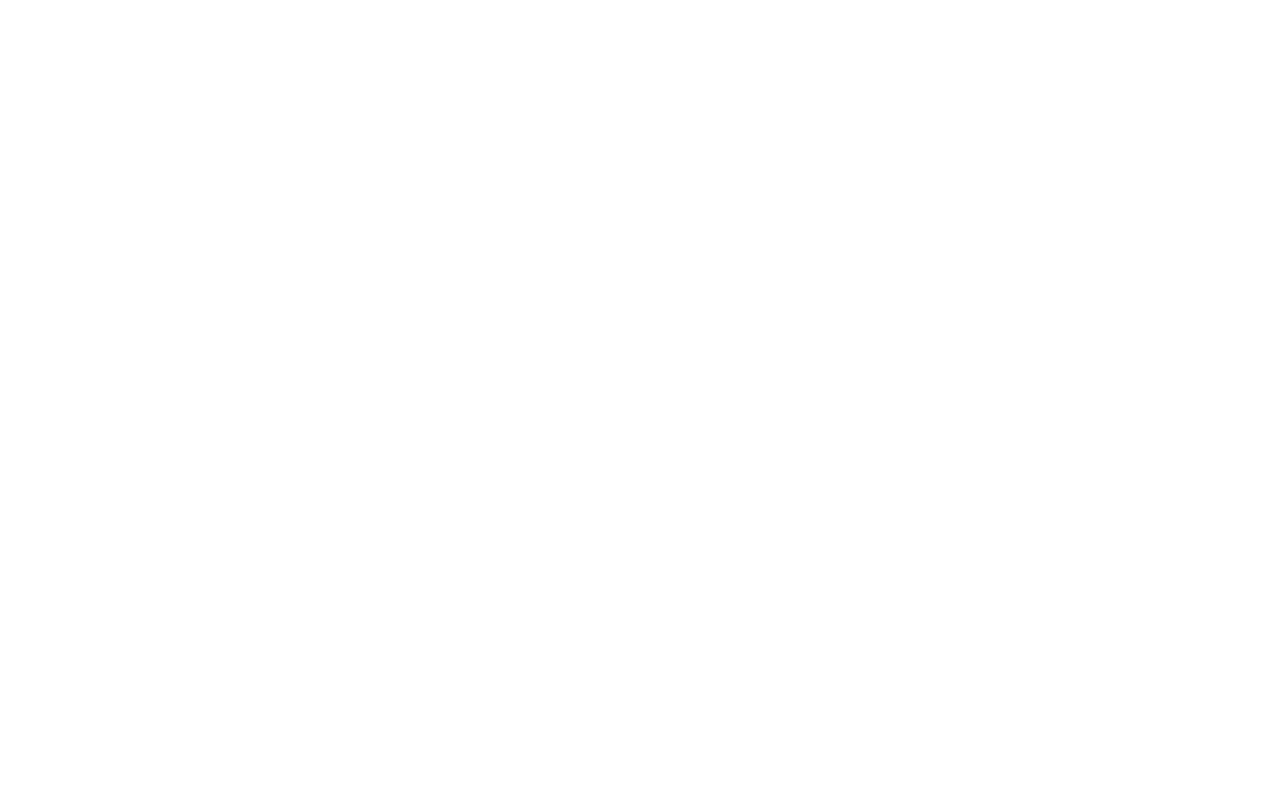
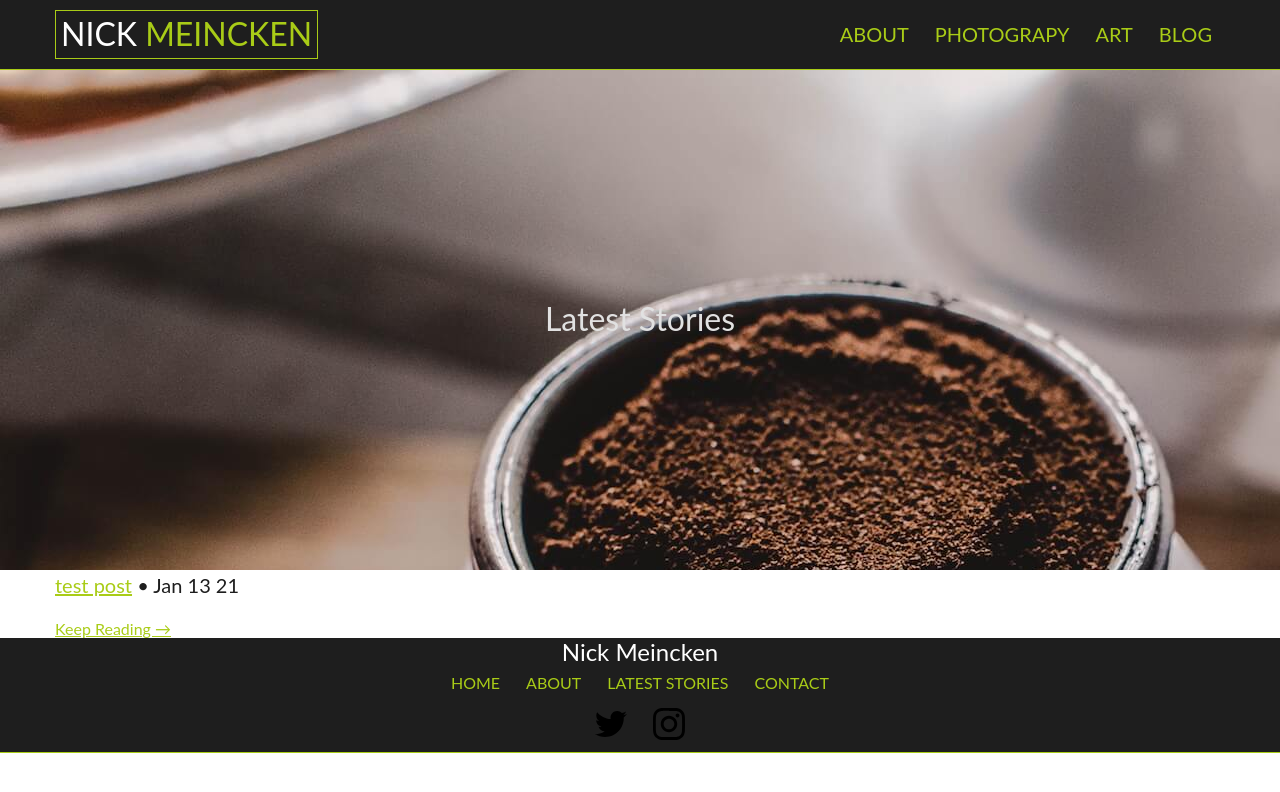
Before and after one commit to meincken/meincken-21, a Gatsby site: page /art in a window 1280 px wide. Before the commit this address had no page. Built offline with nearby package versions, Linux system fonts and the light colour scheme; Gatsby itself is replaced by a stand-in of ours.

Commit message:
Addition of art gallery to rolls.

```diff
--- /dev/null
+++ b/src/components/ArtRoll.js
@@ -0,0 +1,79 @@
+import React from 'react'
+import PropTypes from 'prop-types'
+import { Link, graphql, StaticQuery } from 'gatsby'
+
+class ArtRoll extends React.Component {
+  render() {
+    const { data } = this.props
+    const { edges: posts } = data.allMarkdownRemark
+
+    return (
+      <>
+        {posts &&
+          posts.map(({ node: post }) => (
+            <article
+              key={post.id}
+              className={`blog-list-item`}
+            >
+              <header>
+                <p>
+                  <Link
+                    to={post.fields.slug}
+                  >
+                    {post.frontmatter.title}
+                  </Link>
+                  <span> &bull; </span>
+                  <span>
+                    {post.frontmatter.date}
+                  </span>
+                </p>
+              </header>
+              <p>
+                {post.excerpt}
+              </p>
+              <Link to={post.fields.slug}>
+                Keep Reading →
+              </Link>
+            </article>
+          ))}
+      </>
+    )
+  }
+}
+
+ArtRoll.propTypes = {
+  data: PropTypes.shape({
+    allMarkdownRemark: PropTypes.shape({
+      edges: PropTypes.array,
+    }),
+  }),
+}
+
+export default () => (
+  <StaticQuery
+    query={graphql`
+      query ArtRollQuery {
+        allMarkdownRemark(
+          sort: { order: DESC, fields: [frontmatter___date] }
+          filter: { frontmatter: { templateKey: { eq: "art-post" } } }
+        ) {
+          edges {
+            node {
+              excerpt(pruneLength: 400)
+              id
+              fields {
+                slug
+              }
+              frontmatter {
+                title
+                templateKey
+                date(formatString: "MMM DD YY")
+              }
+            }
+          }
+        }
+      }
+    `}
+    render={(data, count) => <ArtRoll data={data} count={count} />}
+  />
+)
--- a/src/components/Navbar.js
+++ b/src/components/Navbar.js
@@ -63,7 +63,7 @@
             <Link to="/photography">
               Photograpy
             </Link>
-            <Link to="/blog">
+            <Link to="/art">
               Art
             </Link>
             <Link to="/blog">
--- /dev/null
+++ b/src/pages/art/index.js
@@ -0,0 +1,26 @@
+import React from 'react'
+
+import Layout from '../../components/Layout'
+import ArtRoll from '../../components/ArtRoll'
+
+export default class ArtIndexPage extends React.Component {
+  render() {
+    return (
+      <Layout>
+        <header
+          className="full-width-image"
+          style={{
+            backgroundImage: `url('/img/blog-index.jpg')`,
+          }}
+        >
+          <h1>
+            Latest Stories
+          </h1>
+        </header>
+        <section>
+          <ArtRoll />
+        </section>
+      </Layout>
+    )
+  }
+}
--- a/src/templates/art-post.js
+++ b/src/templates/art-post.js
@@ -25,7 +25,7 @@
         </h1>
         <p>{description}</p>
       </header>
-      <PostContent content={content} />
+      <ArtPostContent content={content} />
       {tags && tags.length ? (
         <footer>
           <h4>Tags</h4>
```
